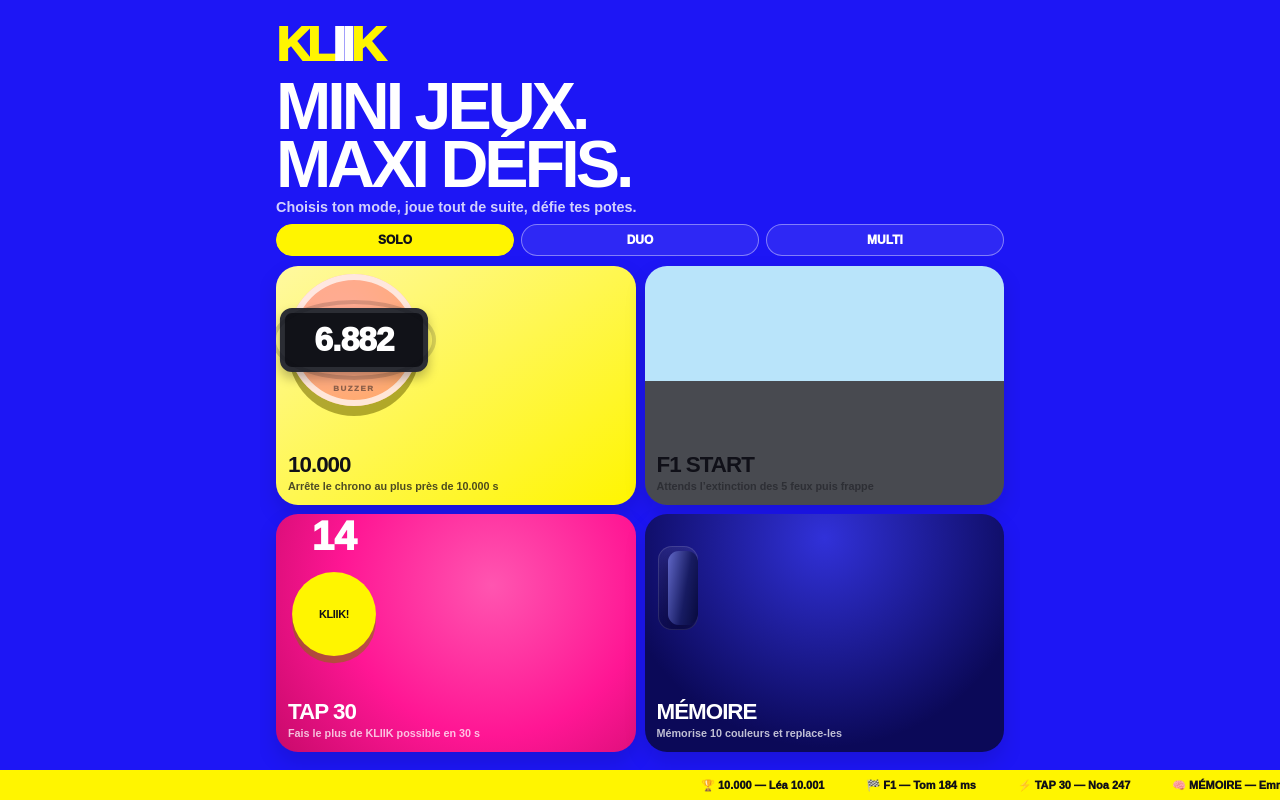
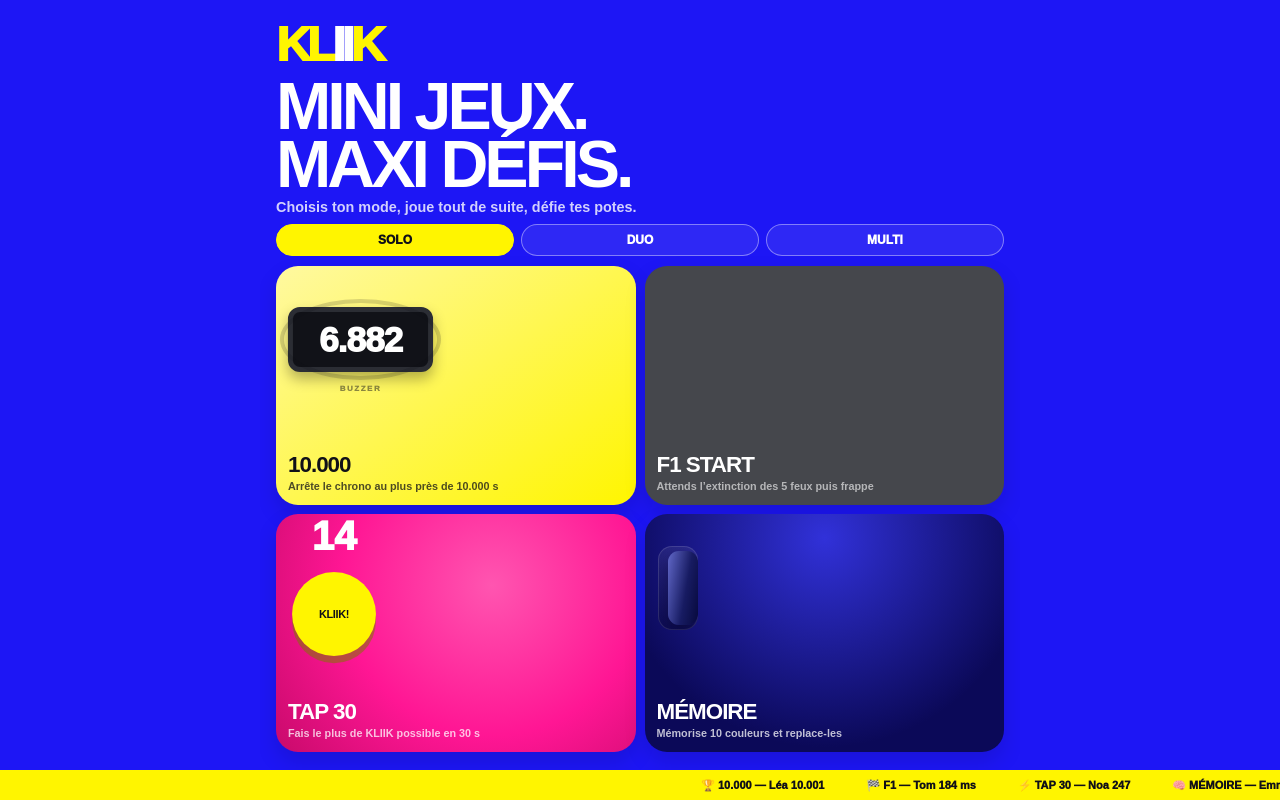
Before and after one commit to romainmannino/kliik, a Next.js app: page / in a window 1280 px wide. Built offline with nearby package versions, Linux system fonts and the light colour scheme.

Commit message:
Polish home cards, multiplayer result and stake badges

```diff
--- a/app/stable.css
+++ b/app/stable.css
@@ -7,22 +7,24 @@
 .qrCard b{display:block!important;width:100%!important;text-align:center!important;color:#101018!important;background:#fff!important;font-size:18px!important;line-height:1.15!important;margin:0!important;padding:2px 0 0!important}
 .qrClose{position:fixed!important;top:max(18px,env(safe-area-inset-top))!important;right:18px!important;z-index:10001!important;width:56px!important;height:56px!important;border-radius:50%!important;background:#fff!important;color:#101018!important;border:0!important;font-size:38px!important;line-height:1!important}
 
-/* 10.000 home card: black display in front, buzzer only as a faded base */
-.card-ten .cardVisual{position:relative!important;background:radial-gradient(circle at 50% 50%,rgba(255,255,255,.32),transparent 62%)!important}
-.tenCardBuzzer{position:relative;width:min(29vw,132px);aspect-ratio:1;border-radius:50%;background:rgba(255,22,148,.34);box-shadow:0 10px 0 rgba(114,105,0,.55),inset 0 0 0 6px rgba(255,255,255,.72);display:grid;place-items:center}
-.tenCardBuzzer .miniTimer{position:relative!important;width:112%!important;height:auto!important;aspect-ratio:auto!important;border-radius:12px!important;background:#111218!important;color:#fff!important;border:5px solid #2b2d34!important;box-shadow:0 6px 12px rgba(0,0,0,.28)!important;padding:10px 8px!important;font-size:clamp(21px,4.2vh,36px)!important;line-height:1!important;letter-spacing:-1px!important}
+/* 10.000 home card: ONLY the black timer, nothing behind it */
+.card-ten .cardVisual{position:relative!important;background:none!important}
+.tenCardBuzzer{position:relative!important;width:auto!important;height:auto!important;aspect-ratio:auto!important;border-radius:0!important;background:transparent!important;box-shadow:none!important;display:grid!important;place-items:center!important}
+.tenCardBuzzer:before,.tenCardBuzzer:after{display:none!important;content:none!important}
+.tenCardBuzzer .miniTimer{position:relative!important;width:min(31vw,145px)!important;height:auto!important;aspect-ratio:auto!important;border-radius:12px!important;background:#111218!important;color:#fff!important;border:5px solid #2b2d34!important;box-shadow:0 7px 14px rgba(0,0,0,.3)!important;padding:10px 9px!important;font-size:clamp(23px,4.4vh,38px)!important;line-height:1!important;letter-spacing:-1px!important}
 
-/* F1 card: simple start light scene, no cockpit */
-.card-f1{background:linear-gradient(180deg,#b9e4fa 0 48%,#484a50 48% 100%)!important;color:#101018!important}
-.card-f1 .cardCopy{color:#101018!important}.card-f1 .cardCopy span{color:#25262c!important}
-.card-f1 .cardVisual,.f1CardSimple{position:relative!important;height:62%!important;background:linear-gradient(180deg,#b9e4fa 0 48%,#484a50 48% 100%)!important;border-radius:18px 18px 0 0!important;overflow:hidden!important}
-.card-f1 .cardVisual:before,.card-f1 .cardVisual:after,.miniCockpit{display:none!important;content:none!important}
-.card-f1 .miniLights{position:absolute!important;top:28%!important;left:50%!important;transform:translate(-50%,-50%)!important;background:#16171d!important;padding:8px 9px!important;border-radius:999px!important;display:flex!important;gap:5px!important;box-shadow:0 5px 0 #090a0d!important;z-index:3!important}
+/* F1 card: pure asphalt + 5 black lamps, red sequence, then lights out */
+.card-f1{background:#45474c!important;color:#fff!important}
+.card-f1 .cardCopy{color:#fff!important}.card-f1 .cardCopy span{color:rgba(255,255,255,.82)!important}
+.card-f1 .cardVisual,.f1CardSimple{position:relative!important;height:62%!important;background:repeating-linear-gradient(90deg,#44464b 0 23%,#4b4d52 23% 24%,#44464b 24% 48%)!important;border-radius:18px 18px 0 0!important;overflow:hidden!important}
+.card-f1 .cardVisual:before{content:''!important;display:block!important;position:absolute!important;inset:0!important;background:linear-gradient(90deg,transparent 48.7%,rgba(255,255,255,.72) 48.7% 51.3%,transparent 51.3%)!important;opacity:.65!important}
+.card-f1 .cardVisual:after,.miniCockpit{display:none!important;content:none!important}
+.card-f1 .miniLights{position:absolute!important;top:25%!important;left:50%!important;transform:translate(-50%,-50%)!important;background:#111216!important;padding:8px 9px!important;border-radius:12px!important;display:flex!important;gap:5px!important;box-shadow:0 6px 0 #08090c!important;z-index:3!important}
 .card-f1 .miniLights:before,.card-f1 .miniLights:after{display:none!important}
-.card-f1 .miniLights i{width:25px!important;height:25px!important;border-radius:50%!important;background:#40434b!important;border:4px solid #25272d!important;animation:f1HomeDot 4.8s infinite!important}
+.card-f1 .miniLights i{width:25px!important;height:25px!important;border-radius:50%!important;background:#101116!important;border:5px solid #282a30!important;animation:f1HomeDot 4.8s infinite!important}
 .card-f1 .miniLights i:nth-child(2){animation-delay:.65s!important}.card-f1 .miniLights i:nth-child(3){animation-delay:1.3s!important}.card-f1 .miniLights i:nth-child(4){animation-delay:1.95s!important}.card-f1 .miniLights i:nth-child(5){animation-delay:2.6s!important}
 
-/* TAP home card: return to the simple old version */
+/* TAP home card: old simple version */
 .card-tap .cardVisual,.oldTapCard{position:relative!important;justify-content:center!important;gap:12px!important}
 .card-tap .miniTapCount{position:relative!important;top:auto!important;right:auto!important;background:transparent!important;color:#fff!important;border-radius:0!important;padding:0!important;box-shadow:none!important;font-size:clamp(30px,5vh,48px)!important;font-weight:1000!important;line-height:1!important}
 .card-tap .tapPulse{width:min(20vw,92px)!important;aspect-ratio:1!important;border-radius:50%!important;background:#fff500!important;box-shadow:0 8px 0 rgba(128,120,0,.55)!important;display:grid!important;place-items:center!important;animation:tapPulse 1.05s infinite!important}
@@ -39,9 +41,24 @@
 .game-f1 .f1Gantry{order:0!important;width:min(92vw,600px)!important;height:auto!important;background:#15161b!important;border-radius:18px!important;padding:12px 14px!important;margin:0 auto 12px!important;box-shadow:0 10px 28px rgba(0,0,0,.45)!important}
 .game-f1 .f1Gantry:before,.game-f1 .f1Gantry:after{display:none!important;content:none!important}
 .game-f1 .f1Lights{display:flex!important;justify-content:center!important;gap:7px!important;background:transparent!important;padding:8px!important}
-.game-f1 .f1Lights i{width:clamp(42px,10vw,58px)!important;height:clamp(42px,10vw,58px)!important;border-radius:50%!important;border:7px solid #25262c!important;background:#353740!important;box-shadow:inset 0 0 0 2px #111!important}
+.game-f1 .f1Lights i{width:clamp(42px,10vw,58px)!important;height:clamp(42px,10vw,58px)!important;border-radius:50%!important;border:7px solid #25262c!important;background:#101116!important;box-shadow:inset 0 0 0 2px #08090b!important}
 .game-f1 .f1Lights i.on{background:#ff1f35!important;box-shadow:0 0 24px #ff1f35,inset 0 0 0 2px #6e0610!important}
 .game-f1 .gameCore h1,.game-f1 .gameCore p,.game-f1 .buzzer,.game-f1 .statusTxt,.game-f1 .bigResult,.game-f1 .endActions{order:initial!important}
 
-@keyframes f1HomeDot{0%,12%{background:#40434b}18%,68%{background:#ff1f35;box-shadow:0 0 12px rgba(255,31,53,.9)}74%,100%{background:#40434b;box-shadow:none}}
-@media(max-height:720px){.qrCard{width:min(76vw,300px)!important}.qrCard img{width:min(62vw,245px)!important}.game-f1 .gameCore{padding-top:62px!important}.game-f1 .f1Gantry{padding:7px 10px!important}}
+/* Competition UI: points top-left, round top-right */
+.stakeBadge{top:max(16px,env(safe-area-inset-top))!important;left:16px!important;right:auto!important;z-index:20!important;background:#fff500!important;color:#101018!important;padding:9px 13px!important;border-radius:999px!important;font-size:12px!important;font-weight:1000!important;box-shadow:0 6px 18px rgba(0,0,0,.18)!important}
+.roundBadge{top:max(16px,env(safe-area-inset-top))!important;right:16px!important;left:auto!important;z-index:21!important}
+
+/* Multiplayer 10.000: show the stopped result as clearly as solo */
+.game-ten .attemptDecision{color:#101018!important;gap:12px!important}
+.game-ten .attemptDecision h1{color:#101018!important;font-size:clamp(38px,7vh,62px)!important}
+.game-ten .attemptScore{display:block!important;background:#111218!important;color:#fff!important;border:7px solid #2b2d34!important;border-radius:18px!important;padding:15px 22px!important;min-width:min(76vw,390px)!important;font-size:clamp(56px,12vh,92px)!important;line-height:1!important;box-shadow:0 9px 20px rgba(0,0,0,.2)!important}
+.game-ten .attemptDecision p{color:#101018!important}
+.game-ten .attemptDecision .secondaryAction{background:#fff500!important;color:#101018!important}
+
+/* Presence warning */
+.presenceAlert{position:fixed;left:50%;bottom:max(24px,env(safe-area-inset-bottom));transform:translateX(-50%);z-index:12000;width:min(90vw,460px);background:#fff;color:#101018;border-radius:22px;padding:16px 18px;box-shadow:0 18px 50px rgba(0,0,0,.35);text-align:center;font-weight:900}
+.presenceAlert strong{display:block;color:#ff1694;font-size:20px;margin-bottom:4px}.presenceAlert button{margin-top:10px;border:0;border-radius:999px;background:#1d16f5;color:#fff;padding:10px 18px;font-weight:1000}
+
+@keyframes f1HomeDot{0%,12%{background:#101116;box-shadow:none}18%,68%{background:#ff1f35;box-shadow:0 0 12px rgba(255,31,53,.9)}74%,100%{background:#101116;box-shadow:none}}
+@media(max-height:720px){.qrCard{width:min(76vw,300px)!important}.qrCard img{width:min(62vw,245px)!important}.game-f1 .gameCore{padding-top:62px!important}.game-f1 .f1Gantry{padding:7px 10px!important}.game-ten .attemptScore{font-size:56px!important;padding:12px 18px!important}.stakeBadge,.roundBadge{top:10px!important}}
```
